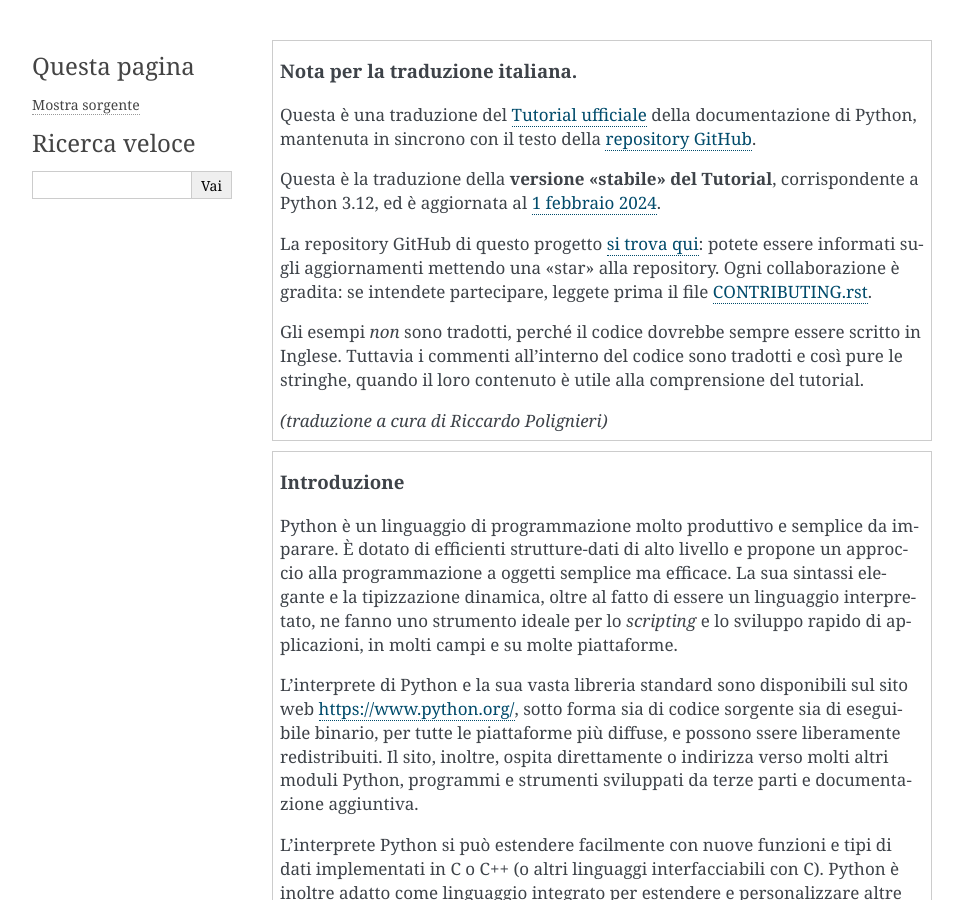
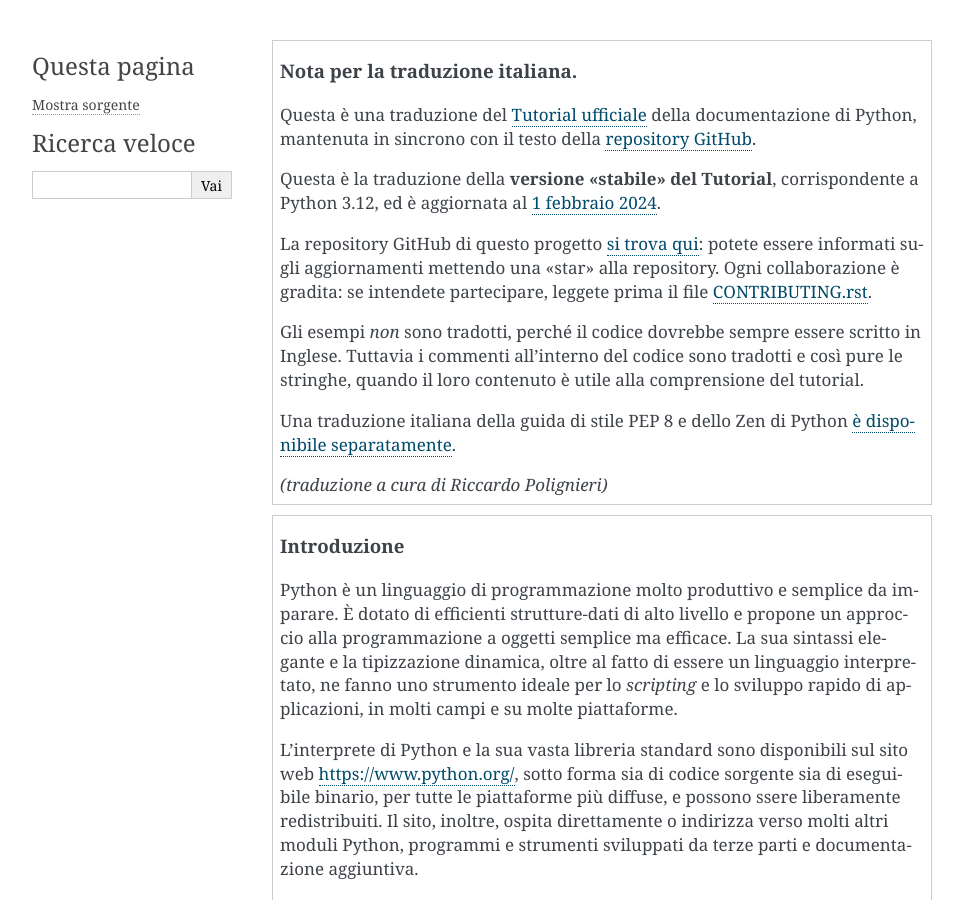
Before and after one commit to ricpol/pytutorial-it, a Sphinx documentation site: the page built from tutorial/source/appetite.rst, in a window 1280 px wide and 900 px high. Shown: the whole window, without its empty margins (148-1111 px from the left). Built offline with Sphinx 7.4.7, drawn with Linux system fonts in a browser that asks for light colours.

Commit message:
added reference to my other translation project

```diff
--- a/tutorial/source/appetite.rst
+++ b/tutorial/source/appetite.rst
@@ -22,6 +22,9 @@
     scritto in Inglese. Tuttavia i commenti all'interno del codice sono
     tradotti e così pure le stringhe, quando il loro contenuto è utile alla
     comprensione del tutorial.
+
+    Una traduzione italiana della guida di stile PEP 8 e dello Zen di Python
+    `è disponibile separatamente <https://pymisc-it.readthedocs.io>`_.
 
     *(traduzione a cura di Riccardo Polignieri)*
 
```
